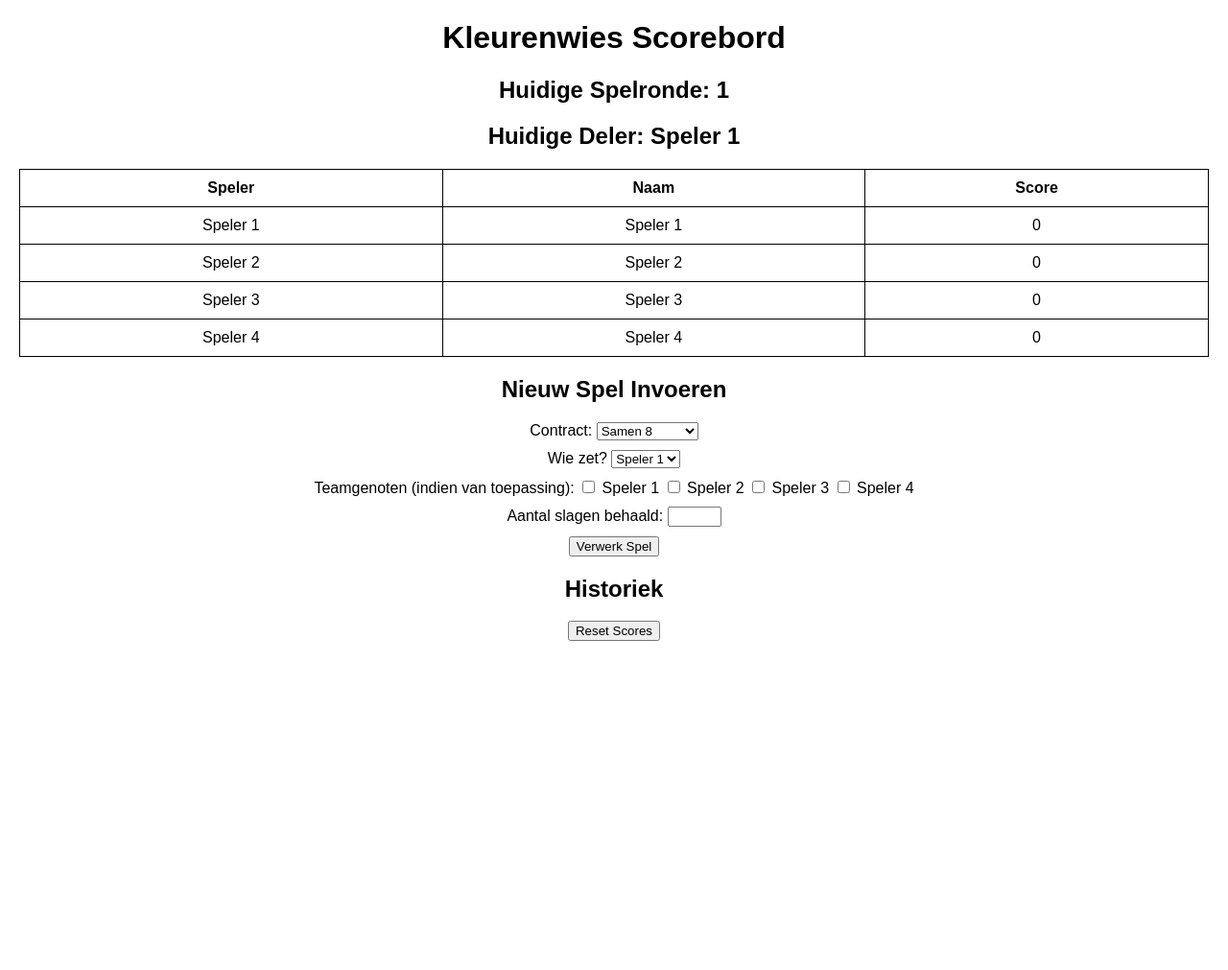
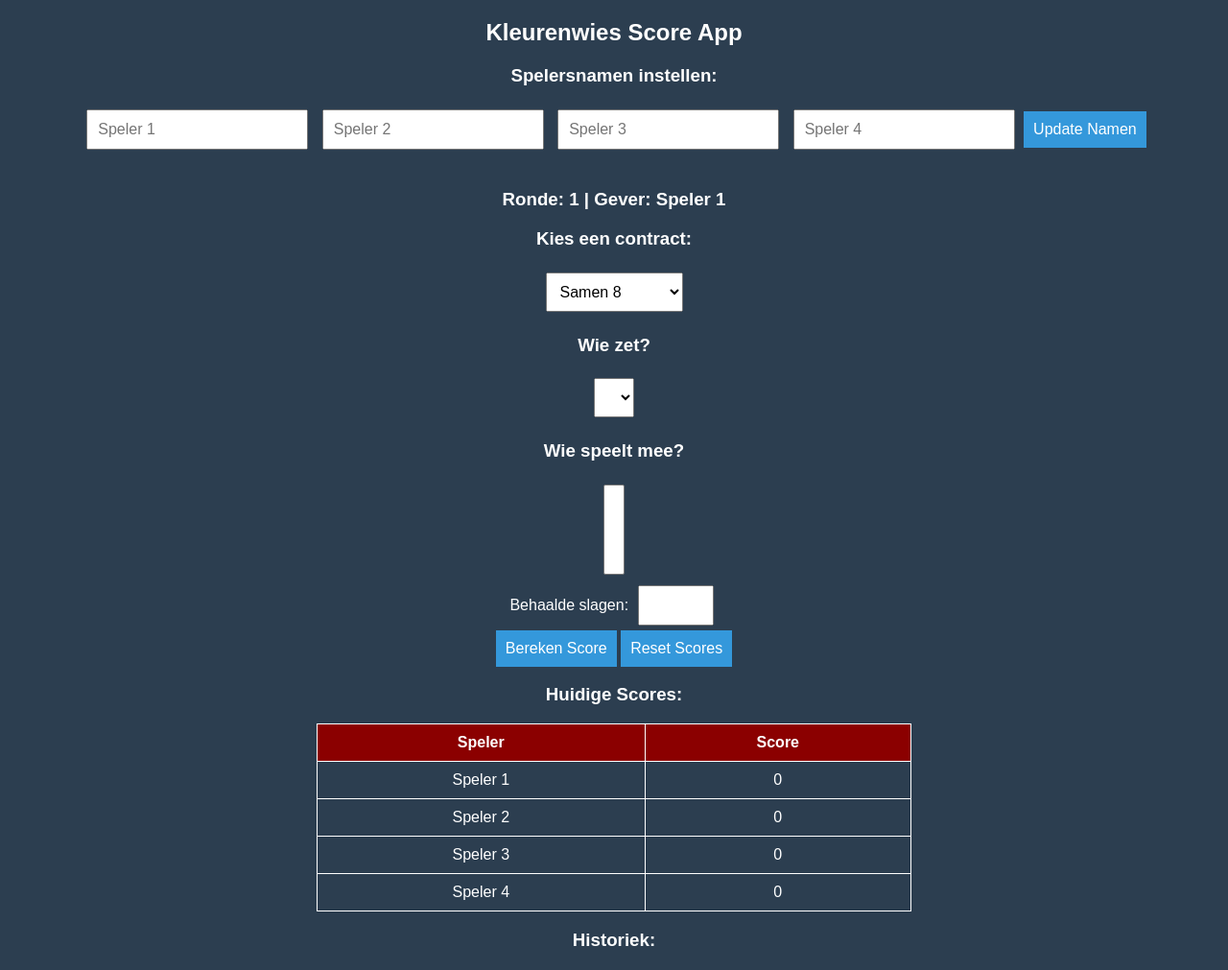
Before and after one commit to Henseman/APP-KLEURENWIES, a Flask app: page / in a window 1280 px wide. Shown: the whole page at 96% size. Before the commit the page ends 668 px from the top, so only its background shows below. Run offline with Flask 3, Linux system fonts and the light colour scheme; lists and menus that the app fills with data are empty.

Commit message:
Update index.html

```diff
--- a/templates/index.html
+++ b/templates/index.html
@@ -3,57 +3,65 @@
 <head>
     <meta charset="UTF-8">
     <meta name="viewport" content="width=device-width, initial-scale=1.0">
-    <title>Kleurenwies Scorebord</title>
-    <script src="https://code.jquery.com/jquery-3.6.0.min.js"></script>
+    <title>Kleurenwies Score App</title>
     <style>
         body {
             font-family: Arial, sans-serif;
+            text-align: center;
             margin: 20px;
+            background-color: #2c3e50;
+            color: white;
+        }
+        input, select {
+            padding: 10px;
+            margin: 5px;
+            font-size: 16px;
+        }
+        button {
+            padding: 10px;
+            font-size: 16px;
+            background-color: #3498db;
+            color: white;
+            border: none;
+            cursor: pointer;
+        }
+        .scoreboard {
+            margin-top: 20px;
+            border: 1px solid #ddd;
+            padding: 10px;
+            display: inline-block;
+            text-align: left;
+            background-color: rgba(0, 0, 0, 0.7);
+        }
+        table {
+            width: 50%;
+            margin: auto;
+            border-collapse: collapse;
+        }
+        th, td {
+            border: 1px solid white;
+            padding: 10px;
             text-align: center;
         }
-        table {
-            width: 100%;
-            border-collapse: collapse;
-            margin-top: 20px;
-        }
-        table, th, td {
-            border: 1px solid black;
-            padding: 10px;
-        }
-        .input-group {
-            margin: 10px 0;
+        th {
+            background-color: darkred;
         }
     </style>
 </head>
 <body>
+    <h2>Kleurenwies Score App</h2>
 
-    <h1>Kleurenwies Scorebord</h1>
+    <h3>Spelersnamen instellen:</h3>
+    <input type="text" id="speler1" placeholder="Speler 1">
+    <input type="text" id="speler2" placeholder="Speler 2">
+    <input type="text" id="speler3" placeholder="Speler 3">
+    <input type="text" id="speler4" placeholder="Speler 4">
+    <button onclick="updateNamen()">Update Namen</button>
+    <br><br>
 
-    <h2>Huidige Spelronde: <span id="ronde">{{ ronde }}</span></h2>
-    <h2>Huidige Deler: <span id="deler">Speler {{ deler }}</span></h2>
+    <h3>Ronde: <span id="ronde">1</span> | Gever: <span id="gever">Speler 1</span></h3>
 
-    <table>
-        <thead>
-            <tr>
-                <th>Speler</th>
-                <th>Naam</th>
-                <th>Score</th>
-            </tr>
-        </thead>
-        <tbody>
-            {% for key, naam in namen.items() %}
-            <tr>
-                <td>{{ key }}</td>
-                <td>{{ naam }}</td>
-                <td id="score_{{ key }}">{{ scores[key] }}</td>
-            </tr>
-            {% endfor %}
-        </tbody>
-    </table>
-
-    <h2>Nieuw Spel Invoeren</h2>
-    <div class="input-group">
-        <label for="contract">Contract:</label>
+    <h3>Kies een contract:</h3>
     <select id="contract">
         <option value="Samen 8">Samen 8</option>
         <option value="Solo 5">Solo 5</option>
@@ -69,103 +77,105 @@
         <option value="Samen 13">Samen 13</option>
         <option value="Solo 9">Solo 9</option>
         <option value="Troel 8">Troel 8</option>
-            <option value="Miserie">Miserie</option>
+        <option value="Grote Miserie">Grote Miserie</option>
         <option value="Solo 10">Solo 10</option>
         <option value="Solo 11">Solo 11</option>
         <option value="Open Miserie">Open Miserie</option>
         <option value="Solo 12">Solo 12</option>
         <option value="Solo Slim 13">Solo Slim 13</option>
     </select>
-    </div>
+    <br>
 
-    <div class="input-group">
-        <label for="zetter">Wie zet?</label>
-        <select id="zetter">
-            <option value="1">Speler 1</option>
-            <option value="2">Speler 2</option>
-            <option value="3">Speler 3</option>
-            <option value="4">Speler 4</option>
-        </select>
-    </div>
+    <h3>Wie zet?</h3>
+    <select id="zetter"></select>
+    <br>
 
-    <div class="input-group">
-        <label for="teamgenoten">Teamgenoten (indien van toepassing):</label>
-        <input type="checkbox" name="teamgenoot" value="1"> Speler 1
-        <input type="checkbox" name="teamgenoot" value="2"> Speler 2
-        <input type="checkbox" name="teamgenoot" value="3"> Speler 3
-        <input type="checkbox" name="teamgenoot" value="4"> Speler 4
-    </div>
+    <h3>Wie speelt mee?</h3>
+    <select id="teamgenoten" multiple></select>
 
-    <div class="input-group">
-        <label for="slagen">Aantal slagen behaald:</label>
+    <br>
+    <label for="slagen">Behaalde slagen:</label>
     <input type="number" id="slagen" min="0" max="13">
-    </div>
-
-    <button onclick="verwerkSpel()">Verwerk Spel</button>
-
-    <h2>Historiek</h2>
-    <ul id="historiek">
-        {% for item in historiek %}
-        <li>{{ item }}</li>
-        {% endfor %}
-    </ul>
-
+    <br>
+    <button onclick="berekenScore()">Bereken Score</button>
     <button onclick="resetScores()">Reset Scores</button>
 
+    <h3>Huidige Scores:</h3>
+    <table>
+        <tr>
+            <th>Speler</th>
+            <th>Score</th>
+        </tr>
+        <tr><td id="naam1">Speler 1</td><td id="score1">0</td></tr>
+        <tr><td id="naam2">Speler 2</td><td id="score2">0</td></tr>
+        <tr><td id="naam3">Speler 3</td><td id="score3">0</td></tr>
+        <tr><td id="naam4">Speler 4</td><td id="score4">0</td></tr>
+    </table>
+
+    <h3>Historiek:</h3>
+    <div id="historiek"></div>
+
     <script>
-        function verwerkSpel() {
-            let contract = $("#contract").val();
-            let zetter = $("#zetter").val();
-            let slagen = $("#slagen").val();
-            let teamgenoten = [];
+        function updateDropdowns() {
+            fetch('/get_scores')
+            .then(response => response.json())
+            .then(data => {
+                let namen = data.namen;
+                let ronde = data.ronde;
+                let deler = data.deler;
+                let zetterDropdown = document.getElementById("zetter");
+                let teamgenotenDropdown = document.getElementById("teamgenoten");
 
-            $("input[name='teamgenoot']:checked").each(function() {
-                if ($(this).val() !== zetter) {
-                    teamgenoten.push($(this).val());
+                document.getElementById("ronde").innerText = ronde;
+                document.getElementById("gever").innerText = namen["Speler " + deler];
+
+                document.getElementById("speler1").value = namen["Speler 1"];
+                document.getElementById("speler2").value = namen["Speler 2"];
+                document.getElementById("speler3").value = namen["Speler 3"];
+                document.getElementById("speler4").value = namen["Speler 4"];
+
+                document.getElementById("naam1").innerText = namen["Speler 1"];
+                document.getElementById("naam2").innerText = namen["Speler 2"];
+                document.getElementById("naam3").innerText = namen["Speler 3"];
+                document.getElementById("naam4").innerText = namen["Speler 4"];
+
+                zetterDropdown.innerHTML = "";
+                teamgenotenDropdown.innerHTML = "";
+
+                for (let i = 1; i <= 4; i++) {
+                    let spelerNaam = namen["Speler " + i];
+
+                    let optionZetter = document.createElement("option");
+                    optionZetter.value = i;
+                    optionZetter.textContent = spelerNaam;
+                    zetterDropdown.appendChild(optionZetter);
+
+                    let optionTeamgenoot = document.createElement("option");
+                    optionTeamgenoot.value = i;
+                    optionTeamgenoot.textContent = spelerNaam;
+                    teamgenotenDropdown.appendChild(optionTeamgenoot);
                 }
-            });
-
-            $.ajax({
-                url: "/bereken",
-                type: "POST",
-                contentType: "application/json",
-                data: JSON.stringify({
-                    contract: contract,
-                    zetter: zetter,
-                    slagen: slagen,
-                    teamgenoten: teamgenoten
-                }),
-                success: function(data) {
-                    $("#ronde").text(data.ronde);
-                    $("#deler").text("Speler " + data.deler);
-
-                    for (const [key, value] of Object.entries(data.scores)) {
-                        $("#score_" + key).text(value);
+            })
+            .catch(error => console.error("Fout bij ophalen van namen:", error));
         }
 
-                    $("#historiek").empty();
-                    data.historiek.forEach(item => {
-                        $("#historiek").append("<li>" + item + "</li>");
-                    });
+        function updateNamen() {
+            let nieuweNamen = {
+                "Speler 1": document.getElementById("speler1").value,
+                "Speler 2": document.getElementById("speler2").value,
+                "Speler 3": document.getElementById("speler3").value,
+                "Speler 4": document.getElementById("speler4").value
+            };
 
-                    alert("Spel verwerkt!");
-                },
-                error: function(response) {
-                    alert(response.responseJSON.error);
-                }
-            });
+            fetch('/update_namen', {
+                method: "POST",
+                headers: { "Content-Type": "application/json" },
+                body: JSON.stringify(nieuweNamen)
+            })
+            .then(() => updateDropdowns());
         }
 
-        function resetScores() {
-            $.ajax({
-                url: "/reset",
-                type: "POST",
-                success: function() {
-                    location.reload();
-                }
-            });
-        }
+        window.onload = updateDropdowns;
     </script>
-
 </body>
 </html>
```
Lines whose indentation alone changed are shown as unchanged.
